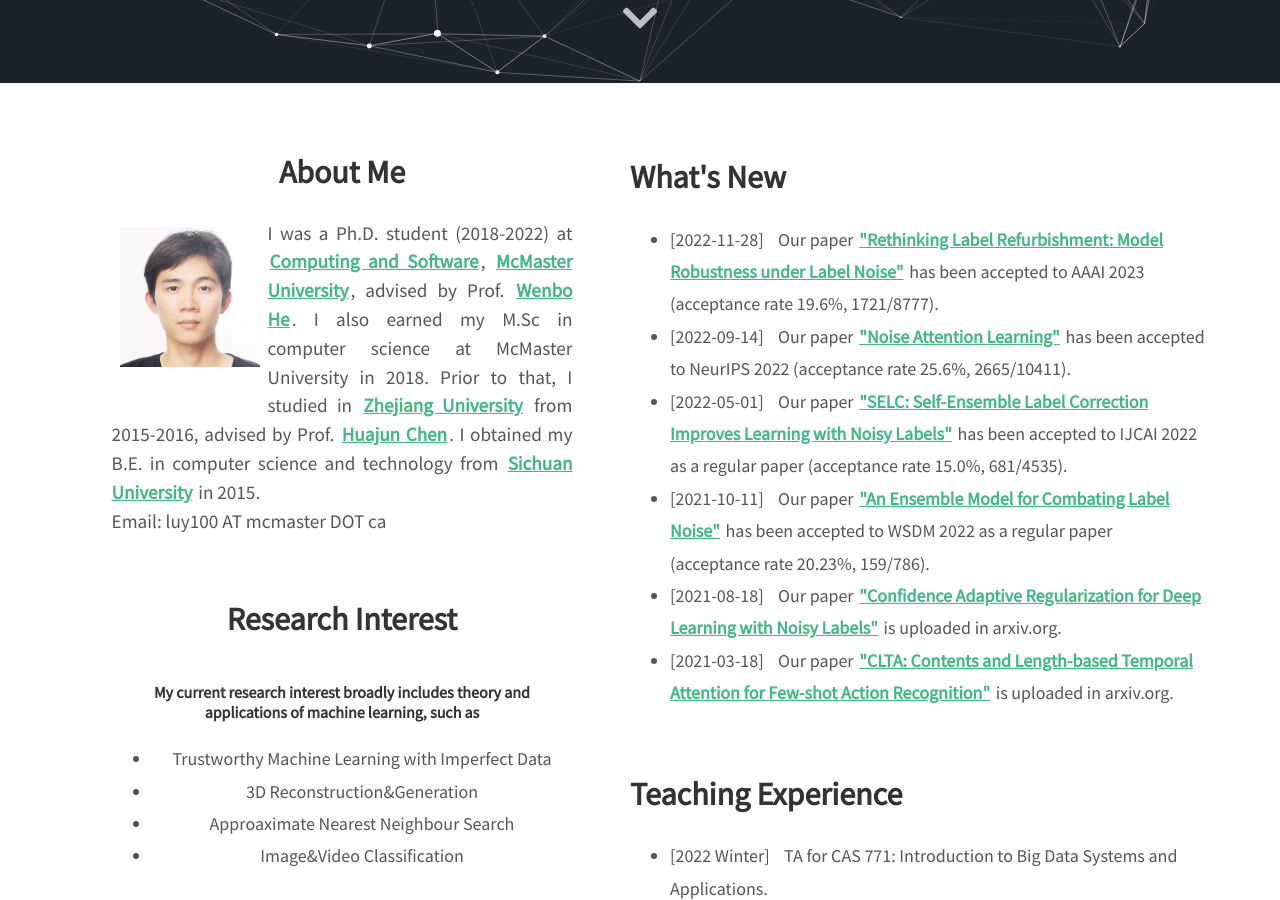
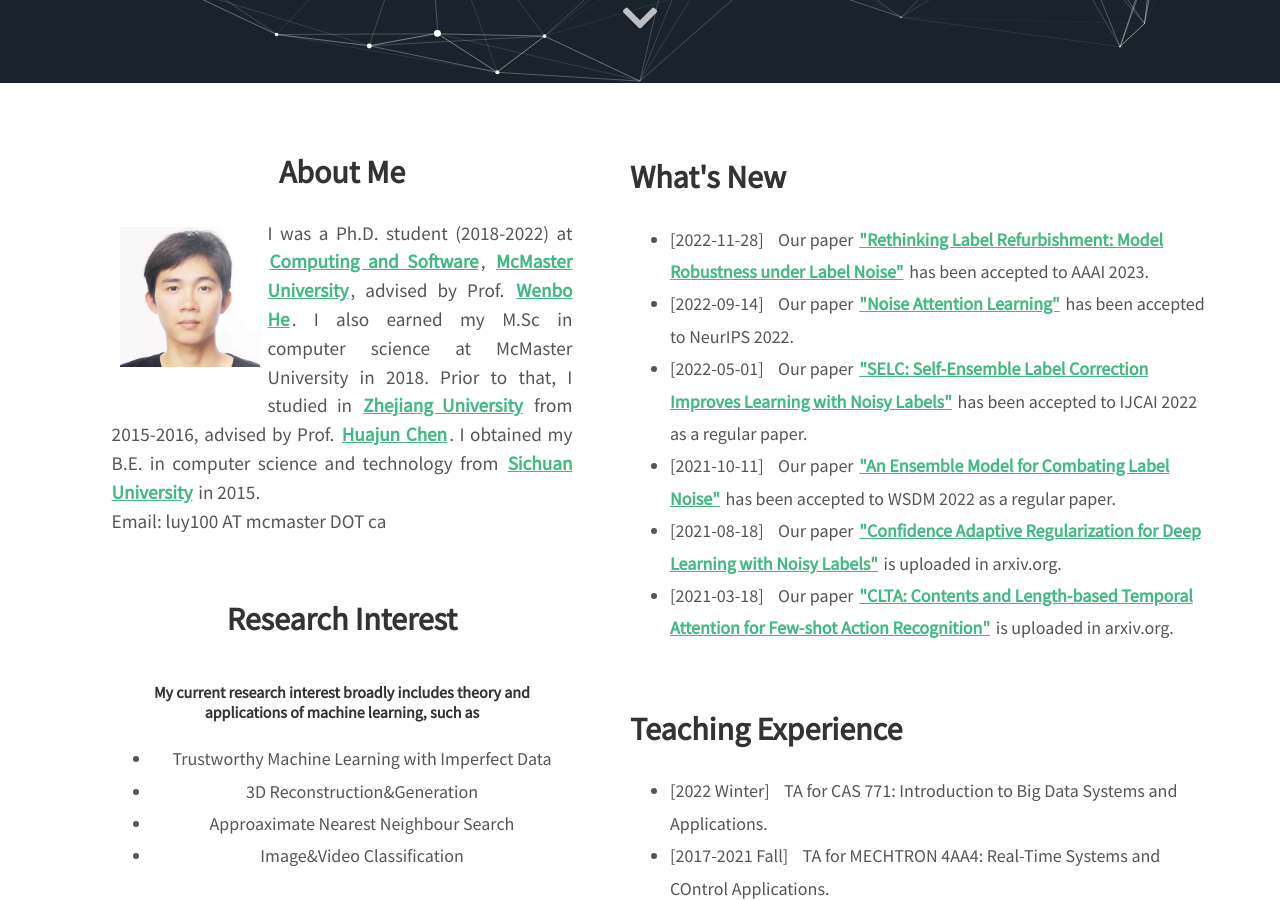
Before and after one commit to MacLLL/MacLLL.github.io, a Jekyll site: the page built from index.html, in a window 1280 px wide and 900 px high, scrolled down 817 px. Built offline with Jekyll 4.4.1, drawn with Linux system fonts in a browser that asks for light colours; nearby versions of some CDN libraries.

Commit message:
Update index.html

```diff
--- a/index.html
+++ b/index.html
@@ -46,11 +46,11 @@
 
 <h2>What's New</h2>
 <ul style="line-height:180%">
-	<li><span>[2022-11-28]</span> &nbsp&nbsp Our paper <a href="https://ojs.aaai.org/index.php/AAAI/article/view/26751" target="_blank">"Rethinking Label Refurbishment: Model Robustness under Label Noise"</a> has been accepted to AAAI 2023 (acceptance rate 19.6%, 1721/8777). </li>
-	<li><span>[2022-09-14]</span> &nbsp&nbsp Our paper <a href="https://openreview.net/pdf?id=yfNSUQ3yRo" target="_blank">"Noise Attention Learning"</a> has been accepted to NeurIPS 2022 (acceptance rate 25.6%, 2665/10411).  </li>
-	<li><span>[2022-05-01]</span> &nbsp&nbsp Our paper <a href="https://www.ijcai.org/proceedings/2022/455" target="_blank">"SELC: Self-Ensemble Label Correction Improves Learning with Noisy Labels"</a> has been accepted to IJCAI 2022 as a regular paper (acceptance rate 15.0%, 681/4535). </li>
+	<li><span>[2022-11-28]</span> &nbsp&nbsp Our paper <a href="https://ojs.aaai.org/index.php/AAAI/article/view/26751" target="_blank">"Rethinking Label Refurbishment: Model Robustness under Label Noise"</a> has been accepted to AAAI 2023. </li> <!-- (acceptance rate 19.6%, 1721/8777). </li> -->
+	<li><span>[2022-09-14]</span> &nbsp&nbsp Our paper <a href="https://openreview.net/pdf?id=yfNSUQ3yRo" target="_blank">"Noise Attention Learning"</a> has been accepted to NeurIPS 2022. </li> <!-- (acceptance rate 25.6%, 2665/10411).  </li> -->
+	<li><span>[2022-05-01]</span> &nbsp&nbsp Our paper <a href="https://www.ijcai.org/proceedings/2022/455" target="_blank">"SELC: Self-Ensemble Label Correction Improves Learning with Noisy Labels"</a> has been accepted to IJCAI 2022 as a regular paper. </li> <!-- (acceptance rate 15.0%, 681/4535). </li> -->
 	<!--<li><span>[2021-10-27]</span> &nbsp&nbsp Our paper <a href="https://maclll.github.io/github_papers/bigdata2021.pdf" target="_blank">"MixNN: Combating Noisy Labels in Deep Learning by Mixing with Nearest Neighbours"</a> has been accepted to IEEE BigData 2021 as a regular paper (acceptance rate 19.9%, 97/486).</li> -->
-	<li><span>[2021-10-11]</span> &nbsp&nbsp Our paper <a href="https://dl.acm.org/doi/abs/10.1145/3488560.3498376" target="_blank">"An Ensemble Model for Combating Label Noise"</a> has been accepted to WSDM 2022 as a regular paper (acceptance rate 20.23%, 159/786).</li>
+	<li><span>[2021-10-11]</span> &nbsp&nbsp Our paper <a href="https://dl.acm.org/doi/abs/10.1145/3488560.3498376" target="_blank">"An Ensemble Model for Combating Label Noise"</a> has been accepted to WSDM 2022 as a regular paper. </li> <!-- (acceptance rate 20.23%, 159/786).</li> -->
 	<!--<li><span>[2021-09-20]</span> &nbsp&nbsp I presented my research works in the annual supervisory committee meeting and got excellent scores from all professors.  </li> -->
 	<li><span>[2021-08-18]</span> &nbsp&nbsp Our paper <a href="https://arxiv.org/abs/2108.08212" target="_blank">"Confidence Adaptive Regularization for Deep Learning with Noisy Labels"</a> is uploaded in arxiv.org.  </li>
 	<li><span>[2021-03-18]</span> &nbsp&nbsp Our paper <a href="https://arxiv.org/abs/2103.10567" target="_blank">"CLTA: Contents and Length-based Temporal Attention for Few-shot Action Recognition"</a> is uploaded in arxiv.org.  </li>
```
